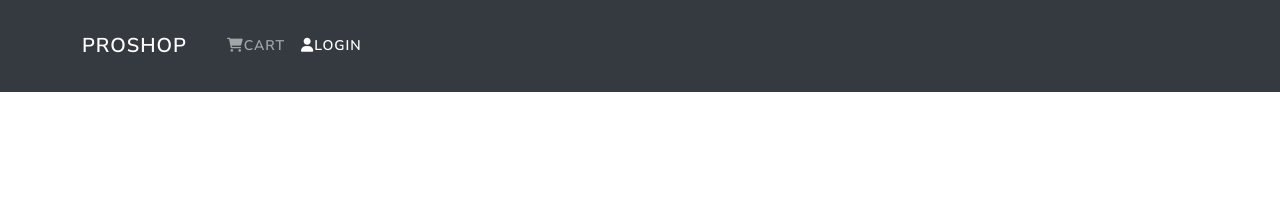
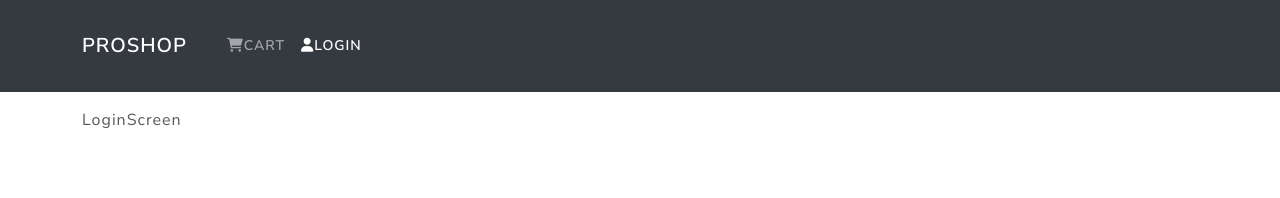
Before and after one commit to andres-condezo/ecommerce, a React (Create React App) app in the folder frontend/: page /login in a window 1280 px wide. Shown: the top 198 px of the page. Built offline with nearby package versions, Linux system fonts and the light colour scheme.

Commit message:
Add Route for LoginScreen

```diff
--- a/frontend/src/App.js
+++ b/frontend/src/App.js
@@ -4,6 +4,7 @@ import Footer from "./components/Footer";
 import Header from "./components/Header";
 import CartScreen from "./screens/CartScreen";
 import HomeScreen from "./screens/HomeScreen";
+import { LoginScreen } from "./screens/LoginScreen";
 import ProductScreen from "./screens/ProductScreen";
 
 function App() {
@@ -15,6 +16,7 @@ function App() {
         <Container>
           <Routes>
             <Route path="/" element={<HomeScreen />} exact />
+            <Route path="/login" element={<LoginScreen />} />
             <Route path="/product/:id" element={<ProductScreen />} />
             <Route path="/cart/:id" element={<CartScreen />} />
             <Route path="/cart" element={<CartScreen />} />
```
